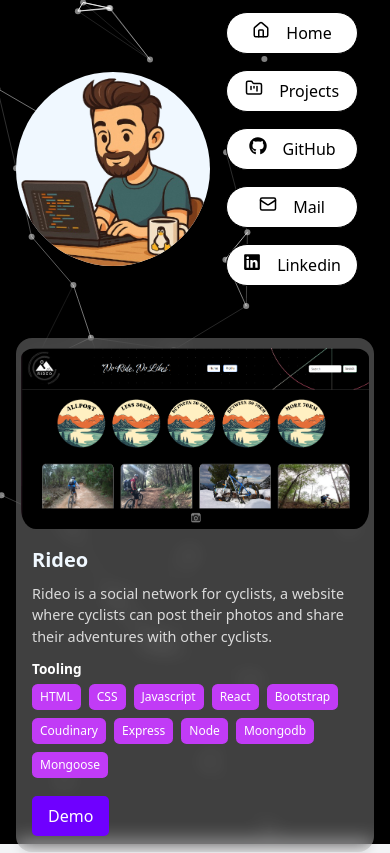
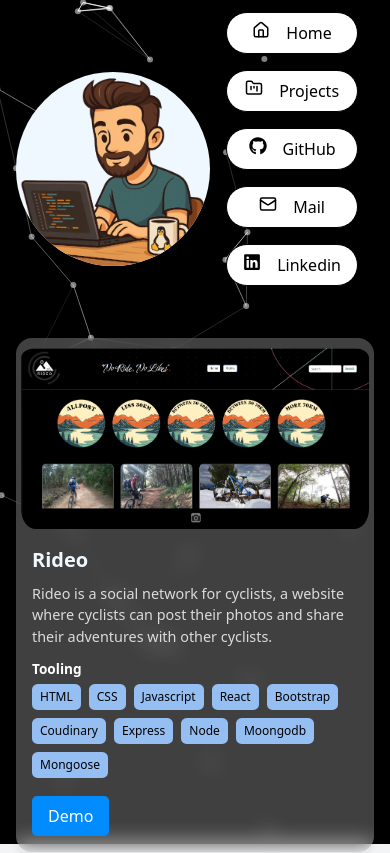
Before and after one commit to ncorpas88/myPortfolio, a React (Vite) app: page /projects in a window 390 px wide. Shown: the top 853 px of the page. Built offline with nearby package versions, Linux system fonts and the light colour scheme.

Commit message:
mobile controler2

```diff
--- a/src/styles/projectCard.css
+++ b/src/styles/projectCard.css
@@ -54,12 +54,12 @@
   flex-wrap: wrap;
   gap: 0.5rem;
   font-size: 0.75rem;
-  color: white;
+  color: rgb(2, 2, 2);
   margin-bottom: 0.5rem;
 }
 
 .project-card-tool-item {
-  background-color: #c13bf6;
+  background-color: #95bef3;
   padding: 0.25rem 0.5rem;
   border-radius: 0.35rem;
 }
@@ -86,7 +86,7 @@
 .card-link {
   display: inline-block;
   padding: 0.5rem 1rem;
-  background-color: #6f00ff;
+  background-color: #008cff;
   color: white;
   text-decoration: none;
   border-radius: 5px;
@@ -94,7 +94,7 @@
 }
 
 .card-link:hover {
-  background-color: #6b00b3;
+  background-color: #0300b3;
 }
 
 @media (min-width: 600px) {
```
